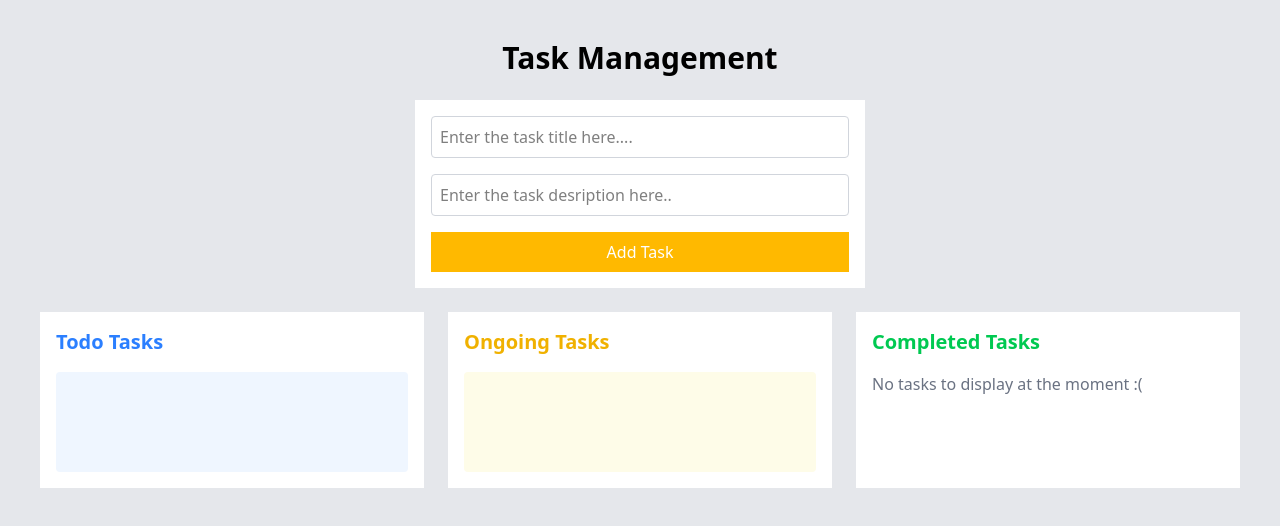
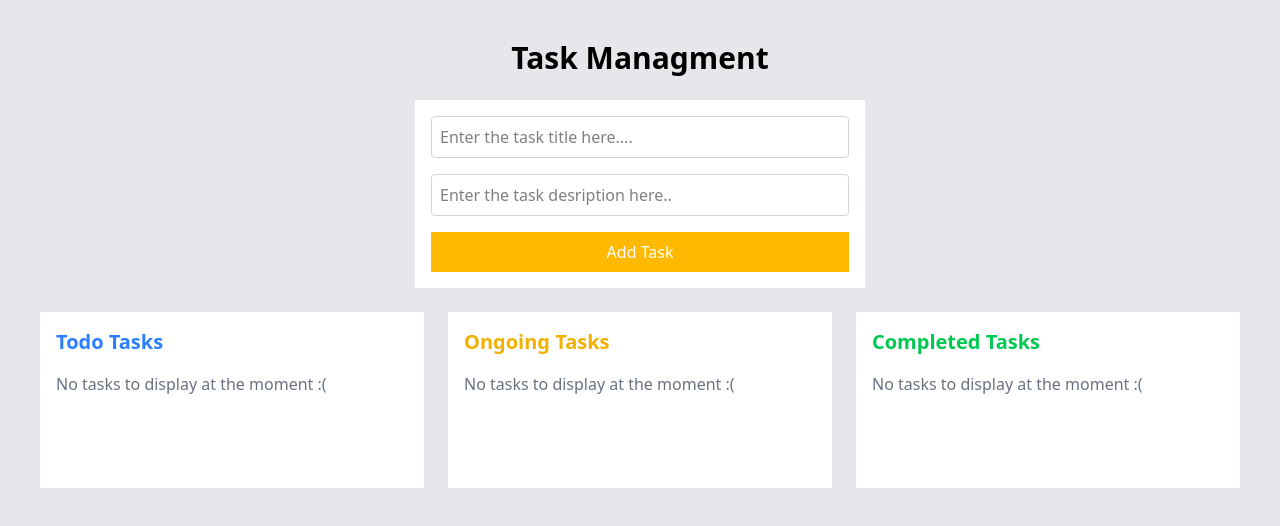
Before and after one commit to prajunbudathoki/tasksmanagement, a React (Vite) app: page / in a window 1280 px wide. Shown: the top 526 px of the page. Built offline with nearby package versions, Linux system fonts and the light colour scheme.

Commit message:
removed the move to button and trying to add the dragabble tasks

```diff
--- a/src/App.tsx
+++ b/src/App.tsx
@@ -74,7 +74,7 @@ const App = () => {
 
   return (
     <div className="min-h-screen bg-gray-200 p-10">
-      <h1 className="text-3xl font-bold text-center mb-6">Task Management</h1>
+      <h1 className="text-3xl font-bold text-center mb-6">Task Managment</h1>
       <form
         onSubmit={addTask}
         className="bg-white p-4 mb-6 max-w-[450px] mx-auto"
--- a/src/components/Ongoing.tsx
+++ b/src/components/Ongoing.tsx
@@ -12,9 +12,17 @@ export default function Ongoing({ tasks, updateStatus }: Props) {
   return (
     <div className="bg-white p-4">
       <h2 className="text-xl font-bold mb-4 text-yellow-500">Ongoing Tasks</h2>
-      <div ref={setDropRef} className="min-h-[100px] bg-yellow-50 p-2 rounded">
+      <div ref={setDropRef} className="min-h-[100px]">
+        {tasks.length === 0 ? (
+          <p className="text-gray-500">No tasks to display at the moment :(</p>
+        ) : (
+          <ul className="space-y-4">
             {tasks.map((task) => {
-          const { setNodeRef: setDragRef, listeners, attributes } = useDraggable({
+              const {
+                setNodeRef: setDragRef,
+                listeners,
+                attributes,
+              } = useDraggable({
                 id: task.id,
               });
 
@@ -28,15 +36,11 @@ export default function Ongoing({ tasks, updateStatus }: Props) {
                 >
                   <h3 className="font-bold">Title: {task.title}</h3>
                   <p>Desc: {task.description}</p>
-              <button
-                onClick={() => updateStatus(task.id, "completed")}
-                className="mt-2 bg-green-500 text-white py-1 px-3"
-              >
-                Move to Completed
-              </button>
                 </div>
               );
             })}
+          </ul>
+        )}
       </div>
     </div>
   );
--- a/src/components/Todo.tsx
+++ b/src/components/Todo.tsx
@@ -26,12 +26,19 @@ export default function Todo({ tasks, updateStatus, updateTask }: Props) {
   return (
     <div className="bg-white p-4">
       <h2 className="text-xl font-bold mb-4 text-blue-500">Todo Tasks</h2>
-      <div ref={setDropRef} className="min-h-[100px] bg-blue-50 p-2 rounded">
+      <div ref={setDropRef} className="min-h-[100px]">
+        {tasks.length === 0 ? (
+          <p className="text-gray-500">No tasks to display at the moment :(</p>
+        ) : (
+          <ul className="space-y-4">
             {tasks.map((task) => {
-          const { setNodeRef: setDragRef, listeners, attributes } = useDraggable({
+              const {
+                setNodeRef: setDragRef,
+                listeners,
+                attributes,
+              } = useDraggable({
                 id: task.id,
               });
-
               return (
                 <div
                   key={task.id}
@@ -46,20 +53,32 @@ export default function Todo({ tasks, updateStatus, updateTask }: Props) {
                         className="w-full border p-1 mb-1"
                         value={editedTask.title}
                         onChange={(e) =>
-                      setEditedTask({ ...editedTask, title: e.target.value })
+                          setEditedTask({
+                            ...editedTask,
+                            title: e.target.value,
+                          })
                         }
                       />
                       <textarea
                         className="w-full border p-1 mb-2"
                         value={editedTask.description}
                         onChange={(e) =>
-                      setEditedTask({ ...editedTask, description: e.target.value })
+                          setEditedTask({
+                            ...editedTask,
+                            description: e.target.value,
+                          })
                         }
                       />
-                  <button onClick={() => handleSave(task.id)} className="bg-green-400 text-white px-3 py-1 mr-2">
+                      <button
+                        onClick={() => handleSave(task.id)}
+                        className="bg-green-400 text-white px-3 py-1 mr-2"
+                      >
                         Save
                       </button>
-                  <button onClick={() => setEditingId(null)} className="bg-gray-300 text-black px-3 py-1">
+                      <button
+                        onClick={() => setEditingId(null)}
+                        className="bg-gray-300 text-black px-3 py-1"
+                      >
                         Cancel
                       </button>
                     </>
@@ -73,17 +92,13 @@ export default function Todo({ tasks, updateStatus, updateTask }: Props) {
                       >
                         Edit
                       </button>
-                  <button
-                    onClick={() => updateStatus(task.id, "ongoing")}
-                    className="bg-blue-500 text-white px-3 py-1"
-                  >
-                    Move to Ongoing
-                  </button>
                     </>
                   )}
                 </div>
               );
             })}
+          </ul>
+        )}
       </div>
     </div>
   );
```
Lines whose indentation alone changed are shown as unchanged.
